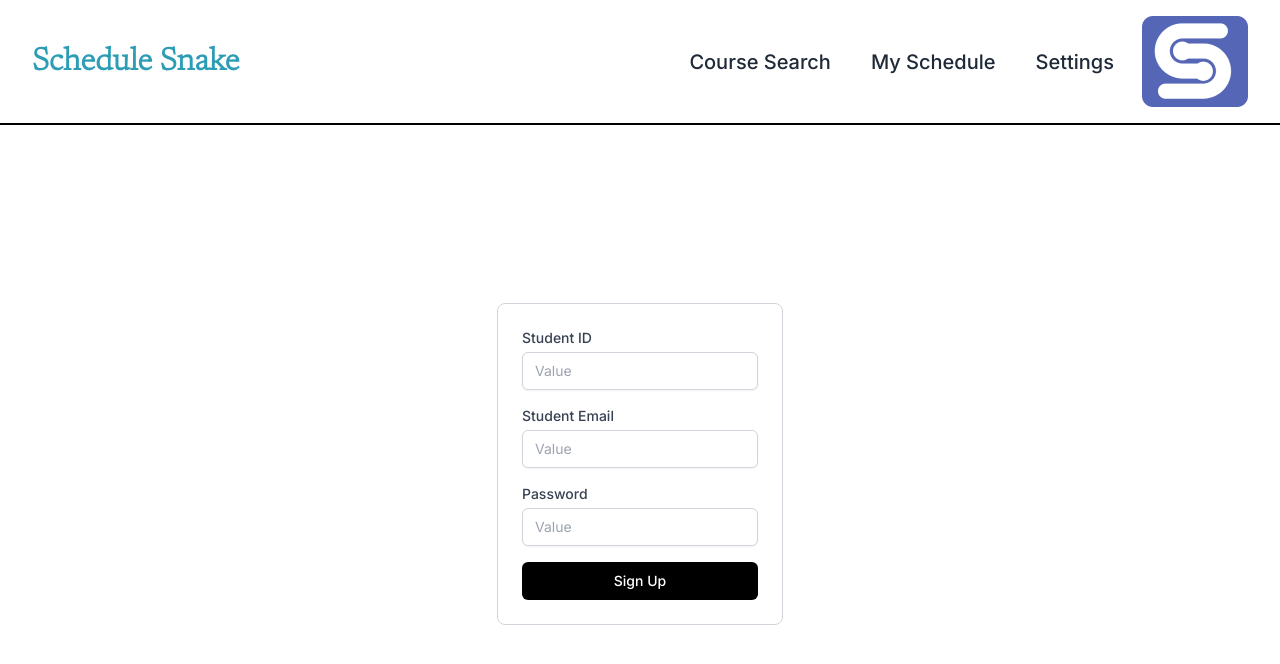
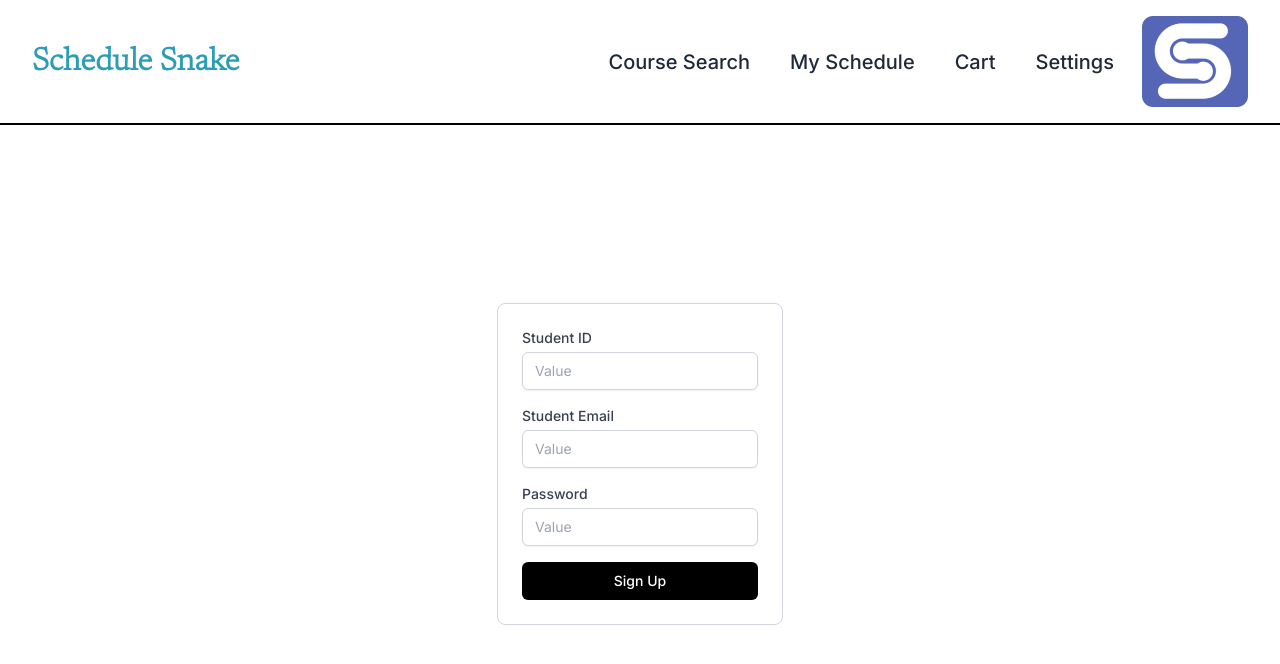
Before and after one commit to willofcode/Schedule-snake, a Next.js app: page /pages/sign-up in a window 1280 px wide. Shown: the top 664 px of the page. Built offline with nearby package versions, Linux system fonts and the light colour scheme.

Commit message:
Navbar update

```diff
--- a/src/components/Navbar.tsx
+++ b/src/components/Navbar.tsx
@@ -28,6 +28,12 @@ const Navbar = () => {
               My Schedule
             </Link>
             <Link
+              href="pages/cart"
+              className="text-[20px] text-gray-800 hover:text-teal-500 px-3 py-2 rounded-md font-medium"
+            >
+              Cart
+            </Link>
+            <Link
               href="/settings"
               className="text-[20px] text-gray-800 hover:text-teal-500 px-3 py-2 rounded-md font-medium"
             >
```
